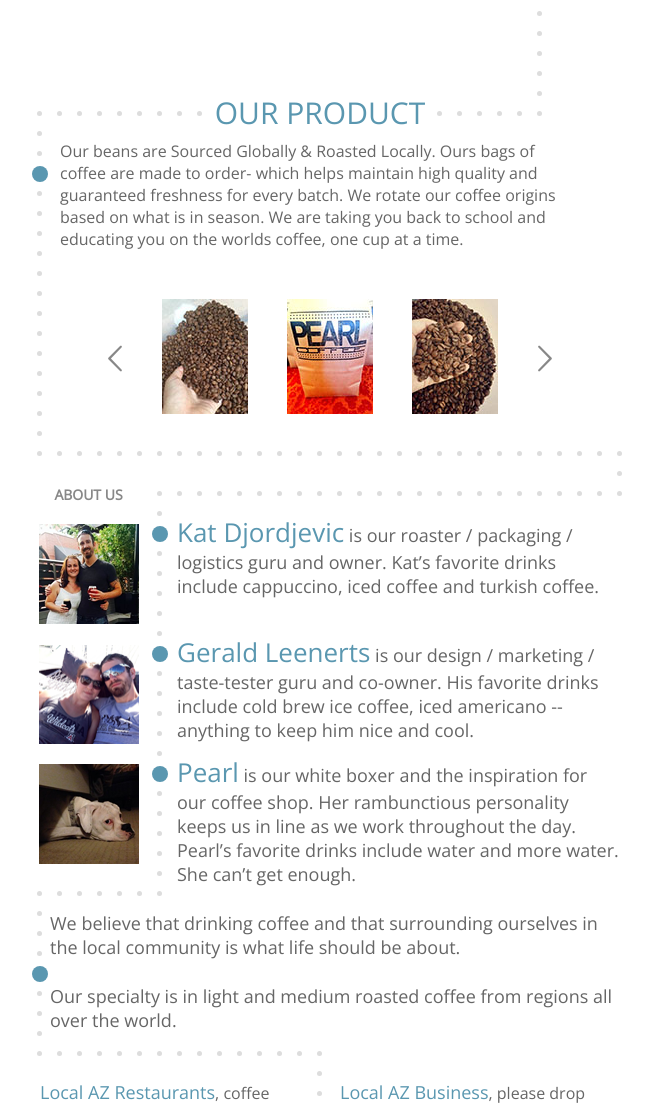
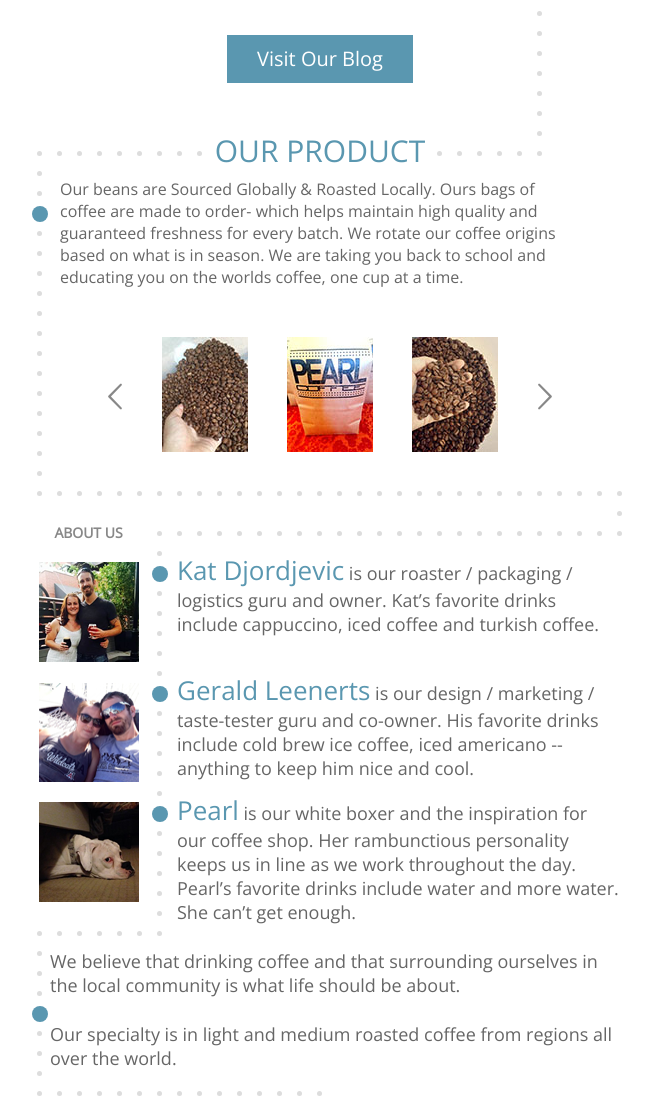
Before and after one commit to gwing33/pearl-coffee, a website: page views/index.html in a window 1280 px wide. Shown: the part 745-1852 px from the top of the page, without its empty margins (320-973 px from the left). Drawn offline with nearby package versions, Linux system fonts and the light colour scheme.

Commit message:
added blog button also fixed order online link

```diff
--- a/less/main.less
+++ b/less/main.less
@@ -178,8 +178,12 @@ ul {
   }
 }
 
+.blog {
+  margin-top: 40px;
+}
+
 .our-product {
-  margin-top: 97px;
+  margin-top: 47px;
   margin-bottom: 0;
 }
 .product-desc {
--- a/views/index.html
+++ b/views/index.html
@@ -55,7 +55,7 @@
         <div style="top: 302px; left: 517px;" class='dot'></div>
       </div>
 
-      <a href='#' class='btn order-online'>Order Online</a>
+      <a href='http://squareup.com/market/pearlcoffee' class='btn order-online'>Order Online</a>
 
       <h2>Where Are We Located?</h2>
       <p class='local'>We visit local markets in the Phoenix Area.</p>
@@ -83,28 +83,28 @@
         <div style="top: 76px; left: 517px;" class='dot'></div>
         <div style="top: 96px; left: 517px;" class='dot'></div>
         <div style="top: 116px; left: 517px;" class='dot'></div>
+        <div style="top: 136px; left: 517px;" class='dot'></div>
+        <div style="top: 156px; left: 517px;" class='dot'></div>
         <!-- Right -->
-        <div style="top: 116px; left: 497px;" class='dot'></div>
-        <div style="top: 116px; left: 477px;" class='dot'></div>
-        <div style="top: 116px; left: 457px;" class='dot'></div>
-        <div style="top: 116px; left: 437px;" class='dot'></div>
-        <div style="top: 116px; left: 417px;" class='dot'></div>
+        <div style="top: 156px; left: 497px;" class='dot'></div>
+        <div style="top: 156px; left: 477px;" class='dot'></div>
+        <div style="top: 156px; left: 457px;" class='dot'></div>
+        <div style="top: 156px; left: 437px;" class='dot'></div>
+        <div style="top: 156px; left: 417px;" class='dot'></div>
         <!-- Title -->
-        <div style="top: 116px; left: 177px;" class='dot'></div>
-        <div style="top: 116px; left: 157px;" class='dot'></div>
-        <div style="top: 116px; left: 137px;" class='dot'></div>
-        <div style="top: 116px; left: 117px;" class='dot'></div>
-        <div style="top: 116px; left: 97px;" class='dot'></div>
-        <div style="top: 116px; left: 77px;" class='dot'></div>
-        <div style="top: 116px; left: 57px;" class='dot'></div>
-        <div style="top: 116px; left: 37px;" class='dot'></div>
-        <div style="top: 116px; left: 17px;" class='dot'></div>
+        <div style="top: 156px; left: 177px;" class='dot'></div>
+        <div style="top: 156px; left: 157px;" class='dot'></div>
+        <div style="top: 156px; left: 137px;" class='dot'></div>
+        <div style="top: 156px; left: 117px;" class='dot'></div>
+        <div style="top: 156px; left: 97px;" class='dot'></div>
+        <div style="top: 156px; left: 77px;" class='dot'></div>
+        <div style="top: 156px; left: 57px;" class='dot'></div>
+        <div style="top: 156px; left: 37px;" class='dot'></div>
+        <div style="top: 156px; left: 17px;" class='dot'></div>
         <!-- Down -->
-        <div style="top: 136px; left: 17px;" class='dot'></div>
-        <div style="top: 156px; left: 17px;" class='dot'></div>
-        <div style="top: 176px; left: 17px;" class='dot dot-focus'></div>
+        <div style="top: 176px; left: 17px;" class='dot'></div>
         <div style="top: 196px; left: 17px;" class='dot'></div>
-        <div style="top: 216px; left: 17px;" class='dot'></div>
+        <div style="top: 216px; left: 17px;" class='dot dot-focus'></div>
         <div style="top: 236px; left: 17px;" class='dot'></div>
         <div style="top: 256px; left: 17px;" class='dot'></div>
         <div style="top: 276px; left: 17px;" class='dot'></div>
@@ -117,118 +117,118 @@
         <div style="top: 416px; left: 17px;" class='dot'></div>
         <div style="top: 436px; left: 17px;" class='dot'></div>
         <div style="top: 456px; left: 17px;" class='dot'></div>
+        <div style="top: 476px; left: 17px;" class='dot'></div>
+        <div style="top: 496px; left: 17px;" class='dot'></div>
         <!-- Right -->
-        <div style="top: 456px; left: 37px;" class='dot'></div>
-        <div style="top: 456px; left: 57px;" class='dot'></div>
-        <div style="top: 456px; left: 77px;" class='dot'></div>
-        <div style="top: 456px; left: 97px;" class='dot'></div>
-        <div style="top: 456px; left: 117px;" class='dot'></div>
-        <div style="top: 456px; left: 137px;" class='dot'></div>
-        <div style="top: 456px; left: 157px;" class='dot'></div>
-        <div style="top: 456px; left: 177px;" class='dot'></div>
-        <div style="top: 456px; left: 197px;" class='dot'></div>
-        <div style="top: 456px; left: 217px;" class='dot'></div>
-        <div style="top: 456px; left: 237px;" class='dot'></div>
-        <div style="top: 456px; left: 257px;" class='dot'></div>
-        <div style="top: 456px; left: 277px;" class='dot'></div>
-        <div style="top: 456px; left: 297px;" class='dot'></div>
-        <div style="top: 456px; left: 317px;" class='dot'></div>
-        <div style="top: 456px; left: 337px;" class='dot'></div>
-        <div style="top: 456px; left: 357px;" class='dot'></div>
-        <div style="top: 456px; left: 377px;" class='dot'></div>
-        <div style="top: 456px; left: 397px;" class='dot'></div>
-        <div style="top: 456px; left: 417px;" class='dot'></div>
-        <div style="top: 456px; left: 437px;" class='dot'></div>
-        <div style="top: 456px; left: 457px;" class='dot'></div>
-        <div style="top: 456px; left: 477px;" class='dot'></div>
-        <div style="top: 456px; left: 497px;" class='dot'></div>
-        <div style="top: 456px; left: 517px;" class='dot'></div>
-        <div style="top: 456px; left: 537px;" class='dot'></div>
-        <div style="top: 456px; left: 557px;" class='dot'></div>
-        <div style="top: 456px; left: 577px;" class='dot'></div>
-        <div style="top: 456px; left: 597px;" class='dot'></div>
+        <div style="top: 496px; left: 37px;" class='dot'></div>
+        <div style="top: 496px; left: 57px;" class='dot'></div>
+        <div style="top: 496px; left: 77px;" class='dot'></div>
+        <div style="top: 496px; left: 97px;" class='dot'></div>
+        <div style="top: 496px; left: 117px;" class='dot'></div>
+        <div style="top: 496px; left: 137px;" class='dot'></div>
+        <div style="top: 496px; left: 157px;" class='dot'></div>
+        <div style="top: 496px; left: 177px;" class='dot'></div>
+        <div style="top: 496px; left: 197px;" class='dot'></div>
+        <div style="top: 496px; left: 217px;" class='dot'></div>
+        <div style="top: 496px; left: 237px;" class='dot'></div>
+        <div style="top: 496px; left: 257px;" class='dot'></div>
+        <div style="top: 496px; left: 277px;" class='dot'></div>
+        <div style="top: 496px; left: 297px;" class='dot'></div>
+        <div style="top: 496px; left: 317px;" class='dot'></div>
+        <div style="top: 496px; left: 337px;" class='dot'></div>
+        <div style="top: 496px; left: 357px;" class='dot'></div>
+        <div style="top: 496px; left: 377px;" class='dot'></div>
+        <div style="top: 496px; left: 397px;" class='dot'></div>
+        <div style="top: 496px; left: 417px;" class='dot'></div>
+        <div style="top: 496px; left: 437px;" class='dot'></div>
+        <div style="top: 496px; left: 457px;" class='dot'></div>
+        <div style="top: 496px; left: 477px;" class='dot'></div>
+        <div style="top: 496px; left: 497px;" class='dot'></div>
+        <div style="top: 496px; left: 517px;" class='dot'></div>
+        <div style="top: 496px; left: 537px;" class='dot'></div>
+        <div style="top: 496px; left: 557px;" class='dot'></div>
+        <div style="top: 496px; left: 577px;" class='dot'></div>
+        <div style="top: 496px; left: 597px;" class='dot'></div>
         <!-- Down -->
-        <div style="top: 476px; left: 597px;" class='dot'></div>
-        <div style="top: 496px; left: 597px;" class='dot'></div>
+        <div style="top: 516px; left: 597px;" class='dot'></div>
+        <div style="top: 536px; left: 597px;" class='dot'></div>
         <!-- Left -->
-        <div style="top: 496px; left: 577px;" class='dot'></div>
-        <div style="top: 496px; left: 557px;" class='dot'></div>
-        <div style="top: 496px; left: 537px;" class='dot'></div>
-        <div style="top: 496px; left: 517px;" class='dot'></div>
-        <div style="top: 496px; left: 497px;" class='dot'></div>
-        <div style="top: 496px; left: 477px;" class='dot'></div>
-        <div style="top: 496px; left: 457px;" class='dot'></div>
-        <div style="top: 496px; left: 437px;" class='dot'></div>
-        <div style="top: 496px; left: 417px;" class='dot'></div>
-        <div style="top: 496px; left: 397px;" class='dot'></div>
-        <div style="top: 496px; left: 377px;" class='dot'></div>
-        <div style="top: 496px; left: 357px;" class='dot'></div>
-        <div style="top: 496px; left: 337px;" class='dot'></div>
-        <div style="top: 496px; left: 317px;" class='dot'></div>
-        <div style="top: 496px; left: 297px;" class='dot'></div>
-        <div style="top: 496px; left: 277px;" class='dot'></div>
-        <div style="top: 496px; left: 257px;" class='dot'></div>
-        <div style="top: 496px; left: 237px;" class='dot'></div>
-        <div style="top: 496px; left: 217px;" class='dot'></div>
-        <div style="top: 496px; left: 197px;" class='dot'></div>
-        <div style="top: 496px; left: 177px;" class='dot'></div>
-        <div style="top: 496px; left: 157px;" class='dot'></div>
-        <div style="top: 496px; left: 137px;" class='dot'></div>
+        <div style="top: 536px; left: 577px;" class='dot'></div>
+        <div style="top: 536px; left: 557px;" class='dot'></div>
+        <div style="top: 536px; left: 537px;" class='dot'></div>
+        <div style="top: 536px; left: 517px;" class='dot'></div>
+        <div style="top: 536px; left: 497px;" class='dot'></div>
+        <div style="top: 536px; left: 477px;" class='dot'></div>
+        <div style="top: 536px; left: 457px;" class='dot'></div>
+        <div style="top: 536px; left: 437px;" class='dot'></div>
+        <div style="top: 536px; left: 417px;" class='dot'></div>
+        <div style="top: 536px; left: 397px;" class='dot'></div>
+        <div style="top: 536px; left: 377px;" class='dot'></div>
+        <div style="top: 536px; left: 357px;" class='dot'></div>
+        <div style="top: 536px; left: 337px;" class='dot'></div>
+        <div style="top: 536px; left: 317px;" class='dot'></div>
+        <div style="top: 536px; left: 297px;" class='dot'></div>
+        <div style="top: 536px; left: 277px;" class='dot'></div>
+        <div style="top: 536px; left: 257px;" class='dot'></div>
+        <div style="top: 536px; left: 237px;" class='dot'></div>
+        <div style="top: 536px; left: 217px;" class='dot'></div>
+        <div style="top: 536px; left: 197px;" class='dot'></div>
+        <div style="top: 536px; left: 177px;" class='dot'></div>
+        <div style="top: 536px; left: 157px;" class='dot'></div>
+        <div style="top: 536px; left: 137px;" class='dot'></div>
         <!-- Down -->
-        <div style="top: 516px; left: 137px;" class='dot'></div>
-        <div style="top: 536px; left: 137px;" class='dot dot-focus'></div>
         <div style="top: 556px; left: 137px;" class='dot'></div>
-        <div style="top: 576px; left: 137px;" class='dot'></div>
+        <div style="top: 576px; left: 137px;" class='dot dot-focus'></div>
         <div style="top: 596px; left: 137px;" class='dot'></div>
         <div style="top: 616px; left: 137px;" class='dot'></div>
         <div style="top: 636px; left: 137px;" class='dot'></div>
-        <div style="top: 656px; left: 137px;" class='dot dot-focus'></div>
+        <div style="top: 656px; left: 137px;" class='dot'></div>
         <div style="top: 676px; left: 137px;" class='dot'></div>
-        <div style="top: 696px; left: 137px;" class='dot'></div>
+        <div style="top: 696px; left: 137px;" class='dot dot-focus'></div>
         <div style="top: 716px; left: 137px;" class='dot'></div>
         <div style="top: 736px; left: 137px;" class='dot'></div>
         <div style="top: 756px; left: 137px;" class='dot'></div>
-        <div style="top: 776px; left: 137px;" class='dot dot-focus'></div>
+        <div style="top: 776px; left: 137px;" class='dot'></div>
         <div style="top: 796px; left: 137px;" class='dot'></div>
-        <div style="top: 816px; left: 137px;" class='dot'></div>
+        <div style="top: 816px; left: 137px;" class='dot dot-focus'></div>
         <div style="top: 836px; left: 137px;" class='dot'></div>
         <div style="top: 856px; left: 137px;" class='dot'></div>
         <div style="top: 876px; left: 137px;" class='dot'></div>
         <div style="top: 896px; left: 137px;" class='dot'></div>
+        <div style="top: 916px; left: 137px;" class='dot'></div>
+        <div style="top: 936px; left: 137px;" class='dot'></div>
         <!-- Left -->
-        <div style="top: 896px; left: 117px;" class='dot'></div>
-        <div style="top: 896px; left: 97px;" class='dot'></div>
-        <div style="top: 896px; left: 77px;" class='dot'></div>
-        <div style="top: 896px; left: 57px;" class='dot'></div>
-        <div style="top: 896px; left: 37px;" class='dot'></div>
-        <div style="top: 896px; left: 17px;" class='dot'></div>
+        <div style="top: 936px; left: 117px;" class='dot'></div>
+        <div style="top: 936px; left: 97px;" class='dot'></div>
+        <div style="top: 936px; left: 77px;" class='dot'></div>
+        <div style="top: 936px; left: 57px;" class='dot'></div>
+        <div style="top: 936px; left: 37px;" class='dot'></div>
+        <div style="top: 936px; left: 17px;" class='dot'></div>
         <!-- Down -->
-        <div style="top: 916px; left: 17px;" class='dot'></div>
-        <div style="top: 936px; left: 17px;" class='dot'></div>
         <div style="top: 956px; left: 17px;" class='dot'></div>
-        <div style="top: 976px; left: 17px;" class='dot dot-focus'></div>
+        <div style="top: 976px; left: 17px;" class='dot'></div>
         <div style="top: 996px; left: 17px;" class='dot'></div>
-        <div style="top: 1016px; left: 17px;" class='dot'></div>
+        <div style="top: 1016px; left: 17px;" class='dot dot-focus'></div>
         <div style="top: 1036px; left: 17px;" class='dot'></div>
         <div style="top: 1056px; left: 17px;" class='dot'></div>
+        <div style="top: 1076px; left: 17px;" class='dot'></div>
+        <div style="top: 1096px; left: 17px;" class='dot'></div>
         <!-- Right -->
-        <div style="top: 1056px; left: 37px;" class='dot'></div>
-        <div style="top: 1056px; left: 57px;" class='dot'></div>
-        <div style="top: 1056px; left: 77px;" class='dot'></div>
-        <div style="top: 1056px; left: 97px;" class='dot'></div>
-        <div style="top: 1056px; left: 117px;" class='dot'></div>
-        <div style="top: 1056px; left: 137px;" class='dot'></div>
-        <div style="top: 1056px; left: 157px;" class='dot'></div>
-        <div style="top: 1056px; left: 177px;" class='dot'></div>
-        <div style="top: 1056px; left: 197px;" class='dot'></div>
-        <div style="top: 1056px; left: 217px;" class='dot'></div>
-        <div style="top: 1056px; left: 237px;" class='dot'></div>
-        <div style="top: 1056px; left: 257px;" class='dot'></div>
-        <div style="top: 1056px; left: 277px;" class='dot'></div>
-        <div style="top: 1056px; left: 297px;" class='dot'></div>
+        <div style="top: 1096px; left: 37px;" class='dot'></div>
+        <div style="top: 1096px; left: 57px;" class='dot'></div>
+        <div style="top: 1096px; left: 77px;" class='dot'></div>
+        <div style="top: 1096px; left: 97px;" class='dot'></div>
+        <div style="top: 1096px; left: 117px;" class='dot'></div>
+        <div style="top: 1096px; left: 137px;" class='dot'></div>
+        <div style="top: 1096px; left: 157px;" class='dot'></div>
+        <div style="top: 1096px; left: 177px;" class='dot'></div>
+        <div style="top: 1096px; left: 197px;" class='dot'></div>
+        <div style="top: 1096px; left: 217px;" class='dot'></div>
+        <div style="top: 1096px; left: 237px;" class='dot'></div>
+        <div style="top: 1096px; left: 257px;" class='dot'></div>
+        <div style="top: 1096px; left: 277px;" class='dot'></div>
+        <div style="top: 1096px; left: 297px;" class='dot'></div>
         <!-- Down -->
-        <div style="top: 1076px; left: 297px;" class='dot'></div>
-        <div style="top: 1096px; left: 297px;" class='dot'></div>
         <div style="top: 1116px; left: 297px;" class='dot'></div>
         <div style="top: 1136px; left: 297px;" class='dot'></div>
         <div style="top: 1156px; left: 297px;" class='dot'></div>
@@ -237,7 +237,11 @@
         <div style="top: 1216px; left: 297px;" class='dot'></div>
         <div style="top: 1236px; left: 297px;" class='dot'></div>
         <div style="top: 1256px; left: 297px;" class='dot'></div>
+        <div style="top: 1276px; left: 297px;" class='dot'></div>
+        <div style="top: 1296px; left: 297px;" class='dot'></div>
       </div>
+
+      <a href='http://blog.pearl.coffee' class='btn blog'>Visit Our Blog</a>
 
       <h3 class='our-product'>OUR PRODUCT</h3>
       <p class='product-desc'>
```
Also changed, not shown: public/css/main.css.
